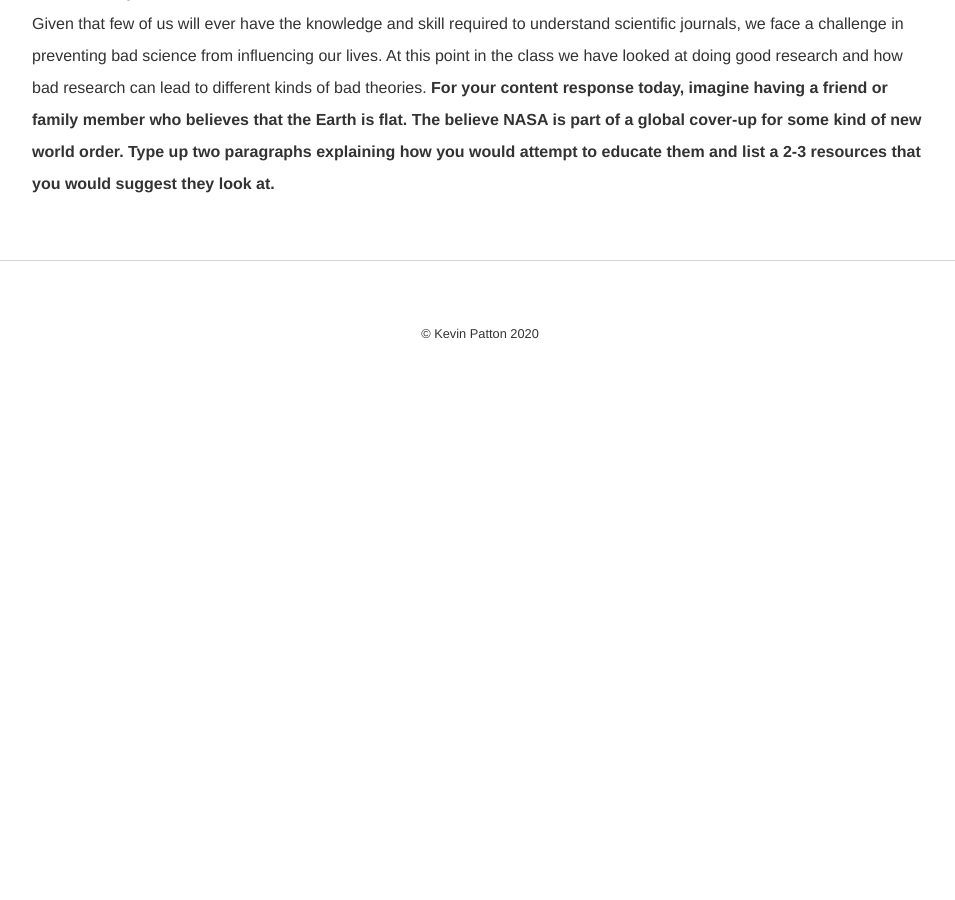
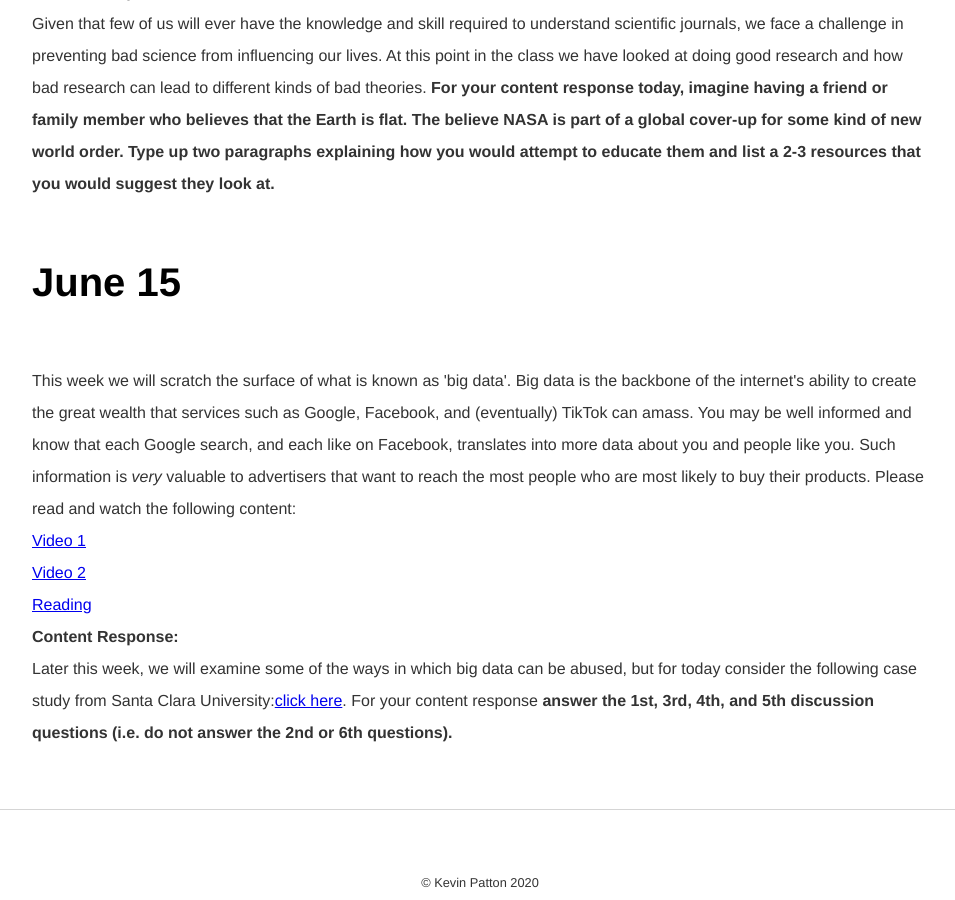
Before and after one commit to kevinjpatton/kevinjpatton.github.io, a Jekyll site: the page built from teaching/phil1020/index.html, in a window 1280 px wide and 900 px high, scrolled down 4504 px. Shown: the whole window, without its empty margins (160-1115 px from the left). Built offline with Jekyll 4.4.1, drawn with Linux system fonts in a browser that asks for light colours; Markdown is read by kramdown in place of the engine named in the settings; before the commit the page ends 4911 px from its top, so only the background shows below that.

Commit message:
Update index.html

```diff
--- a/teaching/phil1020/index.html
+++ b/teaching/phil1020/index.html
@@ -70,3 +70,11 @@ For the June 11 content response, after having listened to the America Dissected
 <a href="https://www.forbes.com/sites/paulhsieh/2015/09/28/how-to-protect-yourself-against-bad-science-reporting/" target="_blank">Reading</a><br>
   <b>Content Response:</b><br>
 Given that few of us will ever have the knowledge and skill required to understand scientific journals, we face a challenge in preventing bad science from influencing our lives.  At this point in the class we have looked at doing good research and how bad research can lead to different kinds of bad theories.  <b>For your content response today, imagine having a friend or family member who believes that the Earth is flat.  The believe NASA is part of a global cover-up for some kind of new world order.   Type up two paragraphs explaining how you would attempt to educate them and list a 2-3 resources that you would suggest they look at.</b></p>
+
+<h1>June 15</h1>
+<p>This week we will scratch the surface of what is known as 'big data'.  Big data is the backbone of the internet's ability to create the great wealth that services such as Google, Facebook, and (eventually) TikTok can amass.  You may be well informed and know that each Google search, and each like on Facebook, translates into more data about you and people like you.  Such information is <i>very</i> valuable to advertisers that want to reach the most people who are most likely to buy their products.  Please read and watch the following content:<br>
+<a href="https://youtu.be/vku2Bw7Vkfs" target="_blank">Video 1</a><br>
+<a href="https://youtu.be/Im3GkAYUivE" target="_blank">Video 2</a><br>
+<a href="https://www.forbes.com/sites/oreillymedia/2014/03/28/whats-up-with-big-data-ethics/#321267af3591" target="_blank">Reading</a><br>
+  <b>Content Response:</b><br>
+Later this week, we will examine some of the ways in which big data can be abused, but for today consider the following case study from Santa Clara University:<a href="https://www.scu.edu/ethics/privacy/case-study-on-online-privacy/" target="_blank">click here</a>.  For your content response <b>answer the 1st, 3rd, 4th, and 5th discussion questions (i.e. do not answer the 2nd or 6th questions).</b><br>
```
